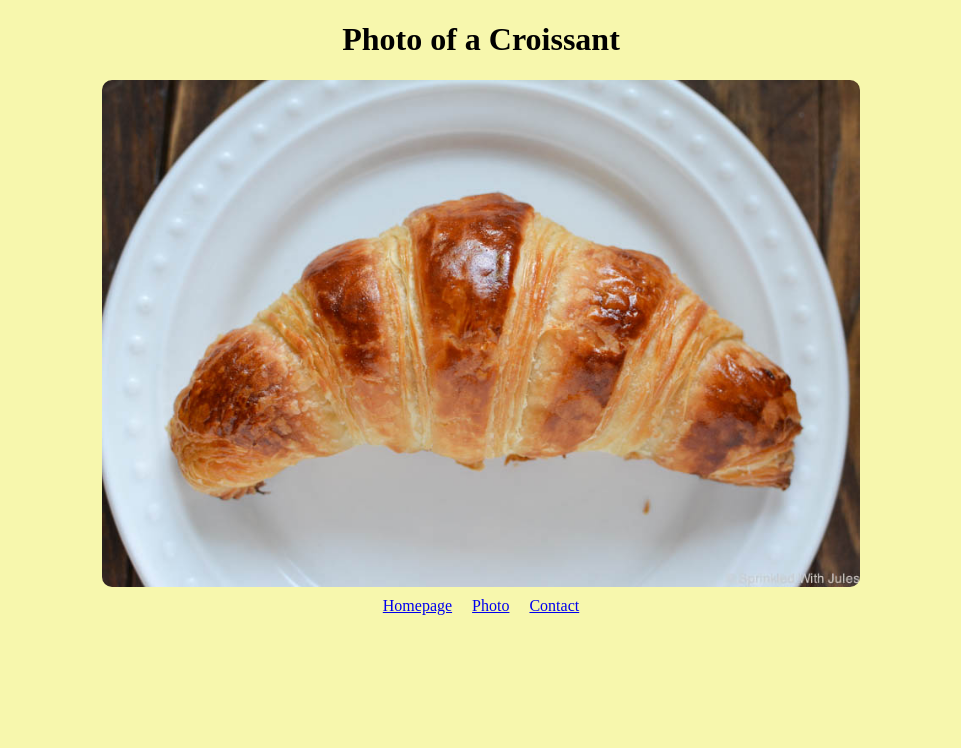
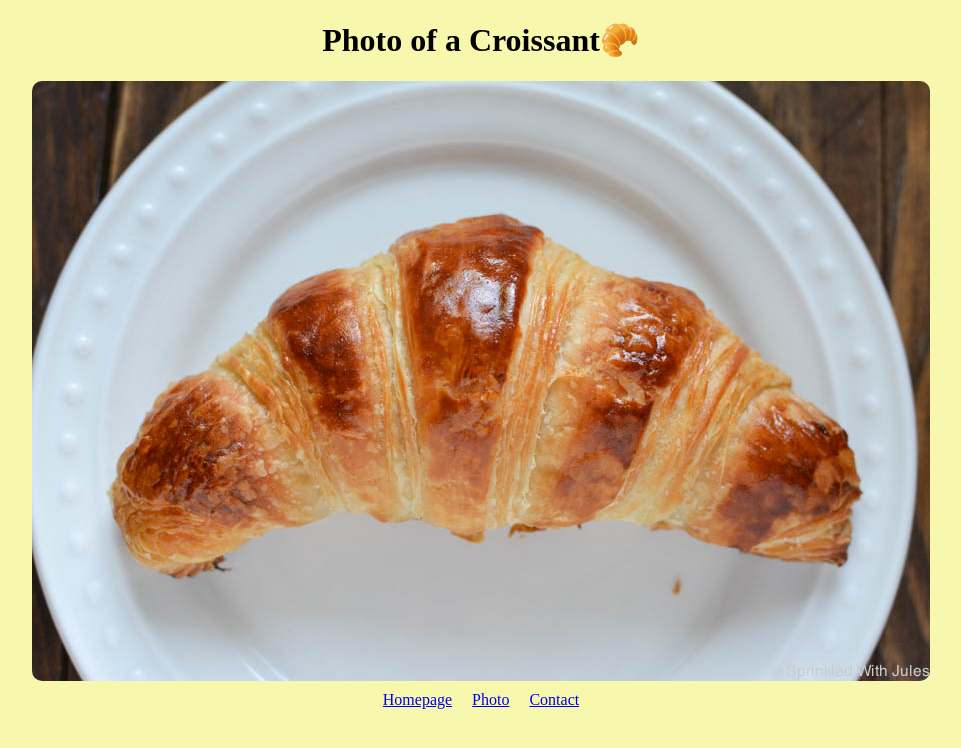
Before and after one commit to Laux0/Croissant, a plain HTML site: page photo.html in a window 1280 px wide. Shown: the whole page, without its empty margins (159-1120 px from the left). Drawn offline with Linux system fonts and the light colour scheme.

Commit message:
Adjusted image sizing

```diff
--- a/photo.html
+++ b/photo.html
@@ -7,7 +7,7 @@
     <link href="/style/style.css" rel="stylesheet" type="text/css" />
   </head>
   <body>
-    <h1>Photo of a Croissant</h1>
+    <h1>Photo of a Croissant🥐</h1>
     <img src="/images/croissant.jpg" />
     <div class="links">
       <a href="/index.html">Homepage</a>
--- a/style/style.css
+++ b/style/style.css
@@ -11,7 +11,7 @@ p {
 }
 
 img {
-  max-width: 60%;
+  max-width: 80%;
   display: block;
   margin: 0 auto;
   border-radius: 10px;
```
